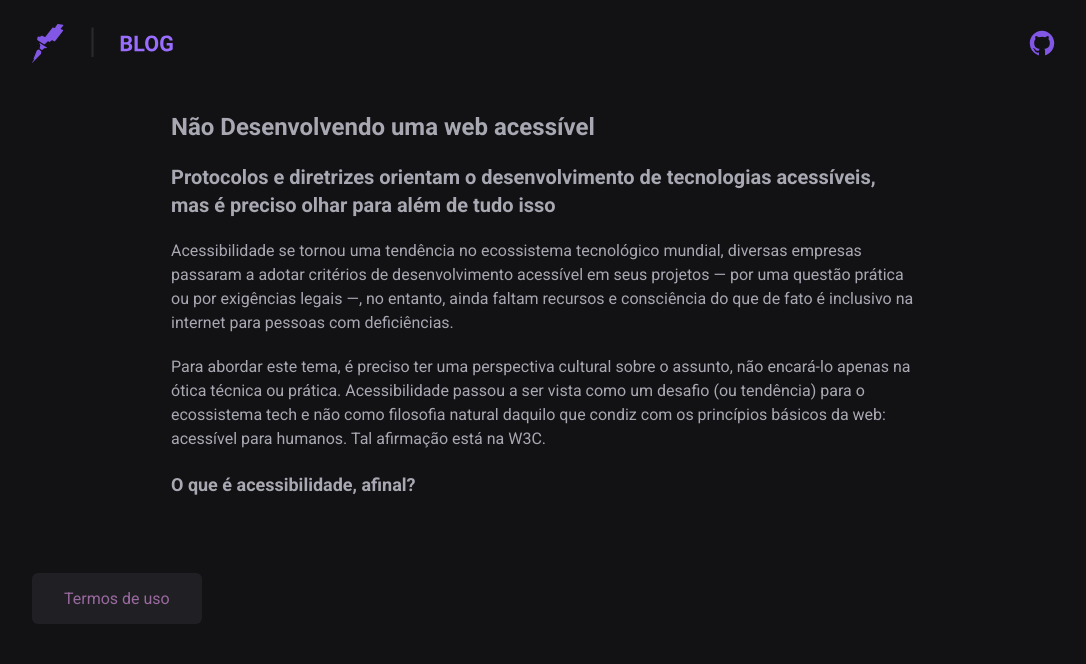
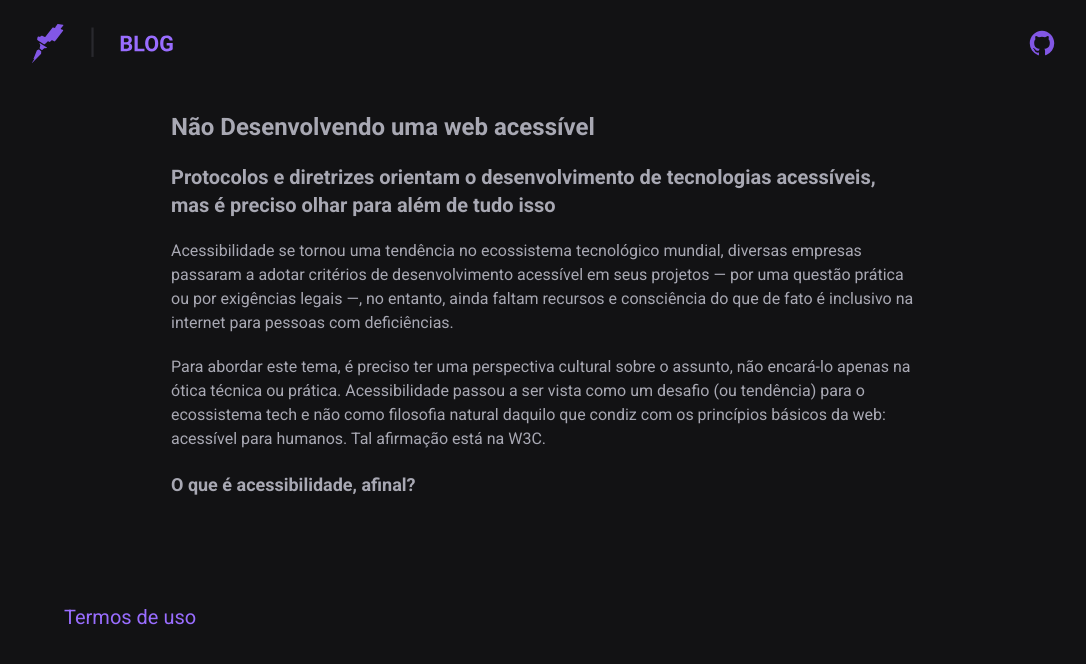
Before and after one commit to Hzimr/Curso-a11y, a Next.js app: page / in a window 1280 px wide. Shown: the top 664 px of the page, without its empty margins (96-1182 px from the left). Built offline with nearby package versions, Linux system fonts and the light colour scheme.

Commit message:
feat: modal não acessível

```diff
--- a/src/app/page.tsx
+++ b/src/app/page.tsx
@@ -1,8 +1,16 @@
+'use client'
 import Image from 'next/image'
 
 import LogoImg from '@/assets/logo.svg'
+import { useState } from 'react'
 
 export default function Home() {
+  const [isModalOpen, setIsModalOpen] = useState(false)
+
+  function handleModalOpen() {
+    setIsModalOpen(!isModalOpen)
+  }
+
   return (
     // className="flex min-h-screen flex-col p-8"
     <>
@@ -66,15 +74,22 @@ export default function Home() {
       </main>
       <footer className="py-6 px-5 flex items-center justify-between max-w-[1064px] w-full my-0 mx-auto">
         <nav aria-label="Rodapé">
-          <a
-            href="https://github.com/hzimr"
-            aria-label="Acessar o Github"
-            className="py-4 px-8 bg-[#202024] rounded-md text-[#99699f]"
+          <button
+            type="button"
+            onClick={handleModalOpen}
+            className="text-xl py-4 px-8 bg-transparent rounded-md text-[#996dff]"
           >
             Termos de uso
-          </a>
+          </button>
         </nav>
       </footer>
+
+      {isModalOpen && (
+        <div className="text-[#555] fixed top-1/2 left-1/22 transform translate-x-[40vw] -translate-y-[20vh] bg-white p-32 rounded-md">
+          <h2 className="text-2xl font-bold">Termos de uso</h2>
+          <p className="text-lg">Esses sãos os termos de uso</p>
+        </div>
+      )}
     </>
   )
 }
--- a/tailwind.config.ts
+++ b/tailwind.config.ts
@@ -1,20 +1,23 @@
-import type { Config } from "tailwindcss";
+import type { Config } from 'tailwindcss'
 
 const config: Config = {
   content: [
-    "./src/pages/**/*.{js,ts,jsx,tsx,mdx}",
-    "./src/components/**/*.{js,ts,jsx,tsx,mdx}",
-    "./src/app/**/*.{js,ts,jsx,tsx,mdx}",
+    './src/pages/**/*.{js,ts,jsx,tsx,mdx}',
+    './src/components/**/*.{js,ts,jsx,tsx,mdx}',
+    './src/app/**/*.{js,ts,jsx,tsx,mdx}',
   ],
   theme: {
     extend: {
       backgroundImage: {
-        "gradient-radial": "radial-gradient(var(--tw-gradient-stops))",
-        "gradient-conic":
-          "conic-gradient(from 180deg at 50% 50%, var(--tw-gradient-stops))",
+        'gradient-radial': 'radial-gradient(var(--tw-gradient-stops))',
+        'gradient-conic':
+          'conic-gradient(from 180deg at 50% 50%, var(--tw-gradient-stops))',
+      },
+      transformOrigin: {
+        'top-left-1/2-1/2': '-50% -50%',
       },
     },
   },
   plugins: [],
-};
-export default config;
+}
+export default config
```
